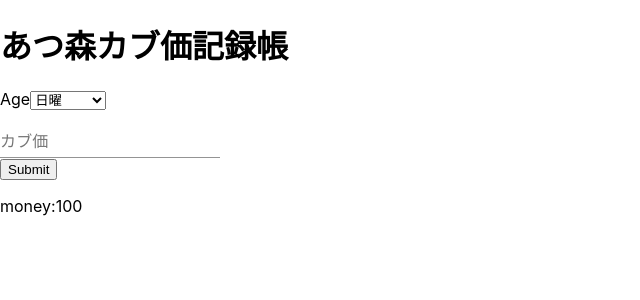
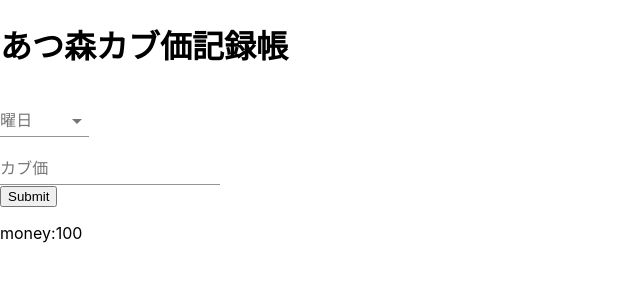
Before and after one commit to ukinn/kabu, a React (Create React App) app: page / in a window 1280 px wide. Shown: the top 300 px of the page, without its empty margins (0-640 px from the left). Built offline with nearby package versions, Linux system fonts and the light colour scheme.

Commit message:
option入力完成

```diff
--- a/src/components/App.js
+++ b/src/components/App.js
@@ -4,6 +4,9 @@ import { savePrice, getPrice } from '../actions';
 import { connect } from 'react-redux';
 import { Field, reduxForm } from 'redux-form';
 // import styled from 'styled-components';
+import FormControl from '@material-ui/core/FormControl';
+import InputLabel from '@material-ui/core/InputLabel';
+import Select from '@material-ui/core/Select';
 import TextField from '@material-ui/core/TextField';
 
 // const kabukas = [
@@ -46,34 +49,46 @@ class App extends Component {
     this.renderDateSelect = this.renderDateSelect.bind(this);
     this.renderTextField = this.renderTextField.bind(this);
   }
+
+  componentDidMount(){
+    const { getPrice } = this.props;
+    getPrice();
+  };
   submit(values){
     const { savePrice } = this.props;
     savePrice(values);
-    // getPrice();
-  }
-  componentDidMount(){
-    const { getPrice } = this.props;
-    getPrice();
-  }
+  };
   renderDateSelect(){
-
     const renderOptions = ()=> {
       const options = dates.map((date)=>{
         return (<option key={date.en} value={date.en}>{date.ja}</option>);
       });
       return options;
     };
+    const renderComponent = (field)=> {
+      const { input } = field;
+      return (
+        <div>
+          <InputLabel htmlFor="date-select">曜日</InputLabel>
+          <Select {...input} native inputProps={{
+              id: 'date-select',
+            }}>
+            <option aria-label="None" value="" />
+            {renderOptions()}
+          </Select>
+        </div>
+      );
+    };
+
     return(
       <div>
-        <label>Age</label>
-        <Field name="date" component="select">
-          {renderOptions()}
+        <Field name="date" component={renderComponent}>
         </Field>
       </div>
     );
   }
+
   renderTextField(){
-
     const renderComponent = (field)=> {
       const { input } = field;
       return (<TextField label="カブ価" {...input} />)
@@ -84,6 +99,7 @@ class App extends Component {
       </div>
     )
   }
+
   render(){
     const { handleSubmit, prices } = this.props;
     return(
@@ -92,7 +108,9 @@ class App extends Component {
         あつ森カブ価記録帳
       </h1>
       <form onSubmit={handleSubmit(this.submit)}>
-        {this.renderDateSelect()}
+        <FormControl>
+          {this.renderDateSelect()}
+        </FormControl>
         {this.renderTextField()}
         <button type="submit">Submit</button>
       </form>
--- a/src/reducers/prices.js
+++ b/src/reducers/prices.js
@@ -41,7 +41,8 @@ export default (prices = initialState, action) => {
       return prices;
     case SAVE:
       console.log(action);
-      // prices = action.values;
+      //form の内容を反映
+      prices[action.values.date] = action.values.price;
       // console.log(prices);
       localStorage.setItem('kabuka', JSON.stringify(prices));
       return prices;
```
